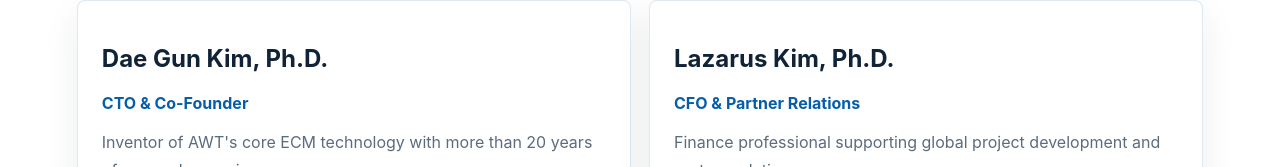
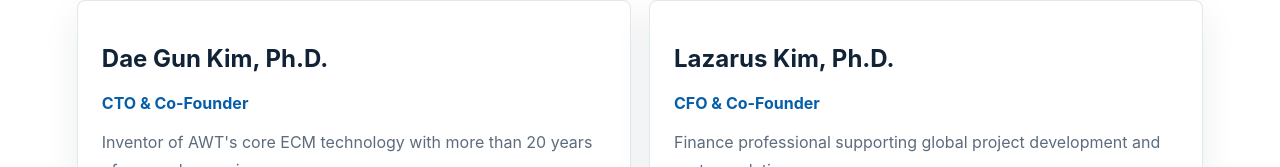
Before and after one commit to namesgs2019/awt, a Next.js app: page /team in a window 1280 px wide. Shown: the part 633-800 px from the top of the page. Built offline with nearby package versions, Linux system fonts and the light colour scheme.

Commit message:
Update role of Lazarus Kim to CFO & Co-Founder

```diff
--- a/data/v2.ts
+++ b/data/v2.ts
@@ -103,7 +103,7 @@
   },
   {
     name: "Lazarus Kim, Ph.D.",
-    role: "CFO & Partner Relations",
+    role: "CFO & Co-Founder",
     summary: "Finance professional supporting global project development and partner relations.",
     points: [
       "Govt. Fund Management & Advisory 15yr",
```
